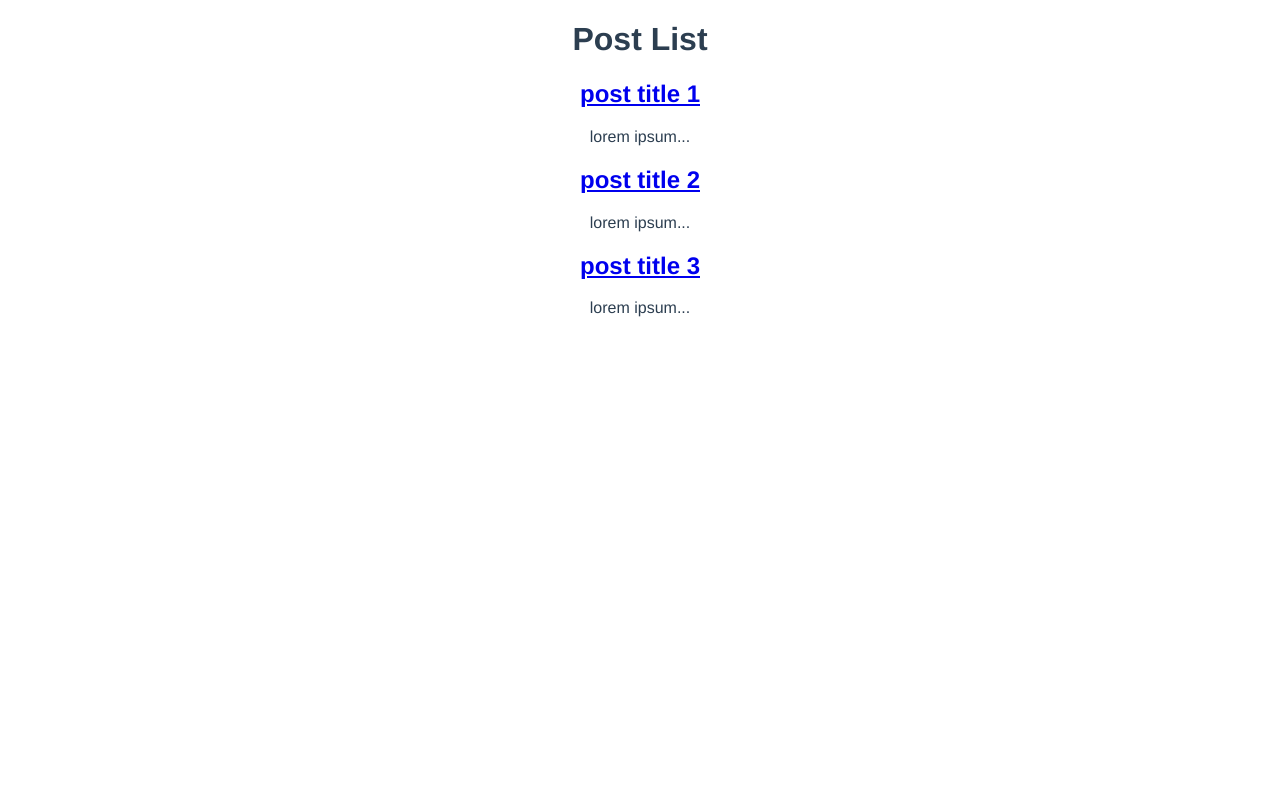
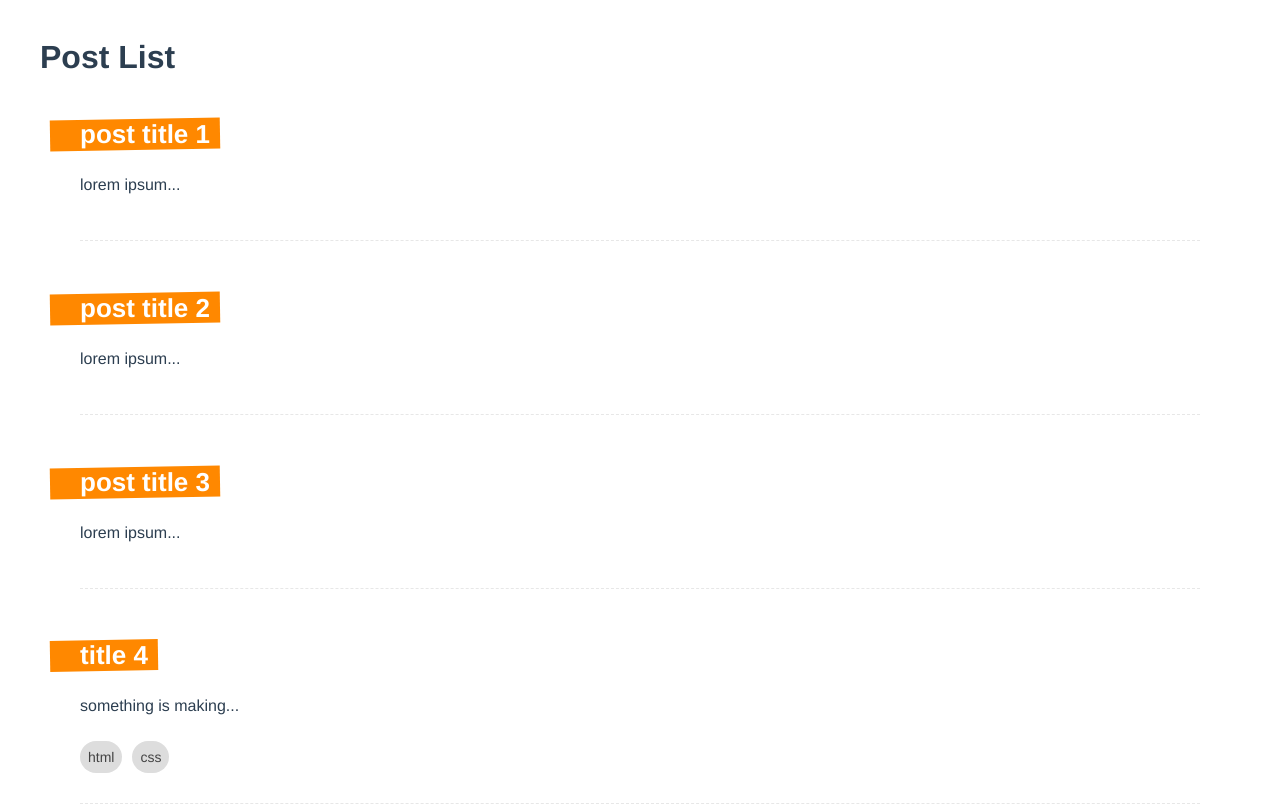
Before and after one commit to WaiYanHeinWillian/Composition-API, a Vue app: page / in a window 1280 px wide. Shown: the top 812 px of the page. Built offline with nearby package versions, Linux system fonts and the light colour scheme; data requests are answered from the project's data file.

Commit message:
Create post backend

```diff
--- a/database/db.json
+++ b/database/db.json
@@ -1,19 +1,28 @@
 {
-    "posts":[
+  "posts": [
     {
-            "title":"post title 1",
-            "id":1,
-            "body":"lorem ipsum"
+      "title": "post title 1",
+      "id": "1",
+      "body": "lorem ipsum"
     },
     {
-            "title":"post title 2",
-            "id":2,
-            "body":"lorem ipsum"
+      "title": "post title 2",
+      "id": "2",
+      "body": "lorem ipsum"
     },
     {
-            "title":"post title 3",
-            "id":3,
-            "body":"lorem ipsum"
+      "title": "post title 3",
+      "id": "3",
+      "body": "lorem ipsum"
+    },
+    {
+      "id": "8007",
+      "title": "title 4",
+      "body": "something is making",
+      "tags": [
+        "html",
+        "css"
+      ]
     }
   ]
 }
--- a/src/App.vue
+++ b/src/App.vue
@@ -8,7 +8,7 @@
   font-family: Avenir, Helvetica, Arial, sans-serif;
   -webkit-font-smoothing: antialiased;
   -moz-osx-font-smoothing: grayscale;
-  text-align: center;
+
   color: #2c3e50;
 }
 
--- a/src/components/SinglePost.vue
+++ b/src/components/SinglePost.vue
@@ -1,7 +1,11 @@
 <template>
-    <h2></h2>
-    <router-link :to="{name:'Detail',params:{id:post.id}}"><h2>{{post.title}}</h2></router-link>
-    <p>{{cutPostBody}}</p>
+    <div class="post">
+        <router-link :to="{name:'Detail',params:{id:post.id}}"><h2>{{post.title}}</h2></router-link>
+        <p>{{cutPostBody}}</p>
+        <div v-for="tag in post.tags" :key="tag" class="pill">
+            {{tag}}
+        </div>
+    </div>
 </template>
 
 <script>
@@ -18,5 +22,38 @@ export default {
 </script>
 
 <style>
-
+    .post{
+        margin: 0 40px 30px;
+        padding-bottom: 30px;
+        border-bottom: 1px dashed #e7e7e7;
+    }
+    .post h2{
+        display: inline-block;
+        position: relative;
+        font-size: 26px;
+        color: white;
+        margin-bottom: 10px;
+        max-width: 400px;
+    }
+    .post h2::before{
+        content: "";
+        display: block;
+        width: 100%;
+        height: 100%;
+        background: #ff8800;
+        position: absolute;
+        z-index: -1;
+        padding-right: 40px;
+        left: -30px;
+        transform: rotateZ(-1deg);
+    }
+    .pill{
+        display: inline-block;
+        margin: 10px 10px 0 0;
+        color: #444;
+        background: #ddd;
+        padding: 8px;
+        border-radius: 20px;
+        font-size: 14px;
+    }
 </style>
--- a/src/views/Create.vue
+++ b/src/views/Create.vue
@@ -1,5 +1,5 @@
 <template>
-  <form>
+  <form v-on:submit.prevent="AddPost">
     <label>Title</label>
     <input type="text" v-model="title" required>
 
@@ -30,9 +30,24 @@ export default {
                 tags.value.push(tag.value)
             }
             tag.value=""
+        };
+
+        let AddPost=async()=>{
+           await fetch('http://localhost:3000/posts',{method:'POST',
+            headers:{
+                'Content-Type':'application/json'
+            },
+            body:JSON.stringify(
+                {
+                    title:title.value,
+                    body:body.value,
+                    tags:tags.value
+                }
+            )
+           })
         }
 
-        return {title,body,tag,handlePost,tags}
+        return {title,body,tag,handlePost,tags,AddPost}
     }
 }
 </script>
--- a/src/views/HomeView.vue
+++ b/src/views/HomeView.vue
@@ -34,3 +34,10 @@ export default {
   }
 }
 </script>
+<style>
+  .home{
+    max-width: 1200px;
+    margin: 0 auto;
+    padding: 10px;
+  }
+</style>
```
Lines whose indentation alone changed are shown as unchanged.
